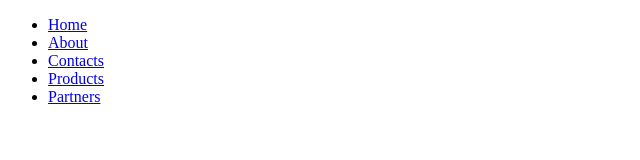
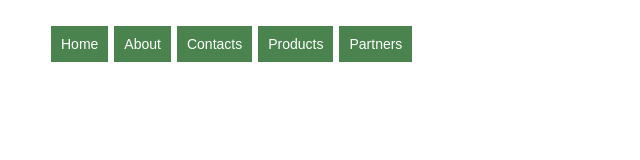
Before and after one commit to LiubomyrRomankiv/BionicLessons, a website built with webpack: page src/index.html in a window 1280 px wide. Shown: the whole page, without its empty margins (0-640 px from the left). Built offline with nearby package versions, Linux system fonts and the light colour scheme.

Commit message:
Project modifies
 - sass webpack loader added
 - new styles added
 - menu.js modified

```diff
--- a/src/index.html
+++ b/src/index.html
@@ -3,6 +3,7 @@
 <head>
   <meta charset="UTF-8">
   <title>Document</title>
+  <link rel="stylesheet" href="./bundle.css">
 </head>
 <body>
   <div id="wrapper"></div>
--- a/src/index.js
+++ b/src/index.js
@@ -3,7 +3,7 @@
 import sayHello from './user.js';
 import menu from './menu.js';
 import menuItemsList from './menu.json';
-// import './style.css';
+import './main.scss';
 
 sayHello();
 
--- /dev/null
+++ b/src/main.scss
@@ -0,0 +1,28 @@
+body{
+  background: #fff;
+  ul.menu{
+    li{
+      list-style-type: none;
+      padding: 0;
+      margin: 0;
+      float: left;
+      .menu-item{
+        display: block;
+        padding: 10px;
+        margin: 10px 3px;
+        font-family: sans-serif;
+        font-size: 14px;
+        color: #FFF;
+        background: #4b834e;
+        font-weight: normal;
+        text-decoration: none;
+        &:active,
+        &.active{
+          background: #47a84c;
+          font-weight: bold;
+        }
+      }
+    }
+
+  }
+}
--- a/src/menu.js
+++ b/src/menu.js
@@ -6,8 +6,9 @@ let drawActiveMenuItems = () => {
 
   for (let i = 0; i < menuItems.length; i++) {
     let href = menuItems[i].getAttribute('href');
+    let classList = menuItems[i].getAttribute('class');
     if (href === hash){
-      menuItems[i].style.color = 'red';
+      menuItems[i].setAttribute('class', classList + ' active');
       break;
     }
   }
@@ -26,8 +27,8 @@ let createMenu = ( selectorId, itemsArray ) => {
 };
 
 let createMenuItem = (item, itemId) => {
-  let menuItem = document.createElement('li');
-  let menuItemLink = document.createElement('a');
+  let menuItem = createElement('li');
+  let menuItemLink = createElement('a');
   menuItemLink.setAttribute('id','menu-item'+itemId);
   menuItemLink.setAttribute('class','menu-item menu-item'+itemId);
   menuItemLink.setAttribute('href',item.link);
@@ -36,6 +37,10 @@ let createMenuItem = (item, itemId) => {
   return menuItem;
 };
 
+let createElement = (element) => {
+  return document.createElement(element);
+}
+
 export default {
   drawActiveMenuItems,
   createMenu
--- a/webpack.config.js
+++ b/webpack.config.js
@@ -1,5 +1,7 @@
+const webpack = require('webpack');
 const path = require('path');
 const CopyWebpackPlugin = require('copy-webpack-plugin');
+const ExtractTextPlugin = require('extract-text-webpack-plugin');
 
 module.exports = {
   entry: './src/index.js',
@@ -16,16 +18,20 @@ module.exports = {
         loader: 'babel-loader'
       },
       {
-				test: /\.js$/,
+        test: /\.scss$/,
         exclude: /node_modules/,
-				loader: 'jshint-loader'
+        loader: ExtractTextPlugin.extract({
+          fallback: 'style-loader',
+          use:  [ 'css-loader', 'sass-loader' ]
+        })
       }
     ]
   },
   plugins: [
     new CopyWebpackPlugin([
       { from: './src/index.html' }
-		])
+    ]),
+    new ExtractTextPlugin('bundle.css')
   ],
   devServer: {
     contentBase: path.join(__dirname, 'dist')
```
Also changed, not shown: package.json (+6 -1 lines), dist/bundle.css (added), dist/index.html, 1 other file. Lines whose indentation alone changed are shown as unchanged.
